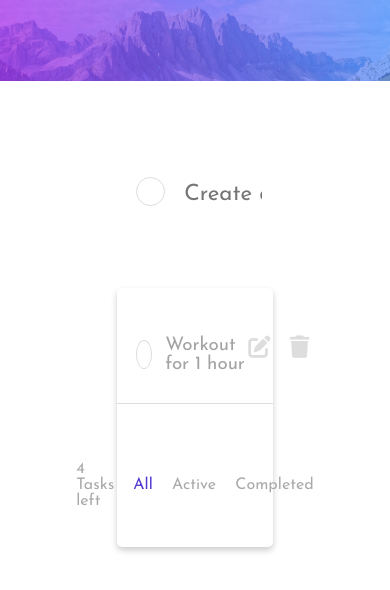
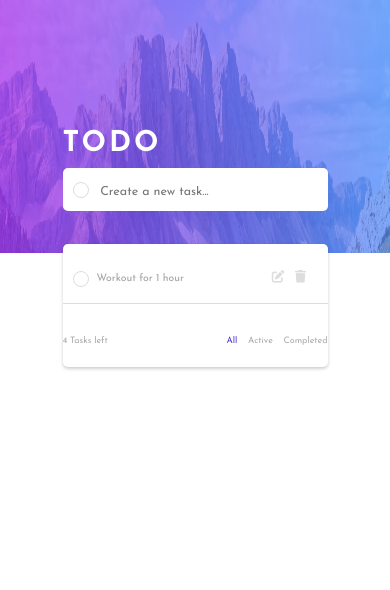
Before and after one commit to GSG-G11/G-B-Todo-Abed, a plain HTML site: page index.html in a window 390 px wide. Drawn offline with Linux system fonts and the light colour scheme.

Commit message:
Added Responsive rules in CSS

```diff
--- a/css/style.css
+++ b/css/style.css
@@ -5,15 +5,23 @@
   font-family: 'Josefin Sans', sans-serif;
 }
 
+.banner {
+  width: 100%;
+}
+
 .banner-img {
-  width: 100%;
+  width: 100vw;
+  height: 50%;
+  background-size: cover;
+  background-repeat: no-repeat;
+  background-position: top;
   position: absolute;
   top: 0;
   z-index: -1;
 }
 
 .container {
-  width: 40%;
+  width: 50%;
   margin: auto;
   margin-top: 5.2rem;
   display: flex;
@@ -128,6 +136,7 @@
   align-items: center;
   padding: 1.2rem 0;
   color: #aaa;
+  cursor: pointer;
 }
 
 .footer-text:first-child {
@@ -137,3 +146,30 @@
 .active {
   color: #513acf;
 }
+@media screen and (max-width: 931px) {
+  html {
+    font-size: 80.5%;
+  }
+  .banner-img {
+    height: 30vh;
+  }
+
+  .container {
+    width: 90%;
+    padding: 0 4.8rem;
+  }
+}
+
+@media screen and (max-width: 391px) {
+  html {
+    font-size: 56%;
+  }
+  .banner-img {
+    height: 30vh;
+  }
+
+  .container {
+    margin-top: 33%;
+    width: 90%;
+  }
+}
--- a/index.html
+++ b/index.html
@@ -48,10 +48,10 @@
             </div>
           </div>
           <div class="task-list-footer">
-            <p class="footer-text">4 Tasks left</p>
-            <p class="footer-text active">All</p>
-            <p class="footer-text">Active</p>
-            <p class="footer-text">Completed</p>
+            <a class="footer-text">4 Tasks left</a>
+            <a class="footer-text active">All</a>
+            <a class="footer-text">Active</a>
+            <a class="footer-text">Completed</a>
           </div>
         </div>
       </div>
```
